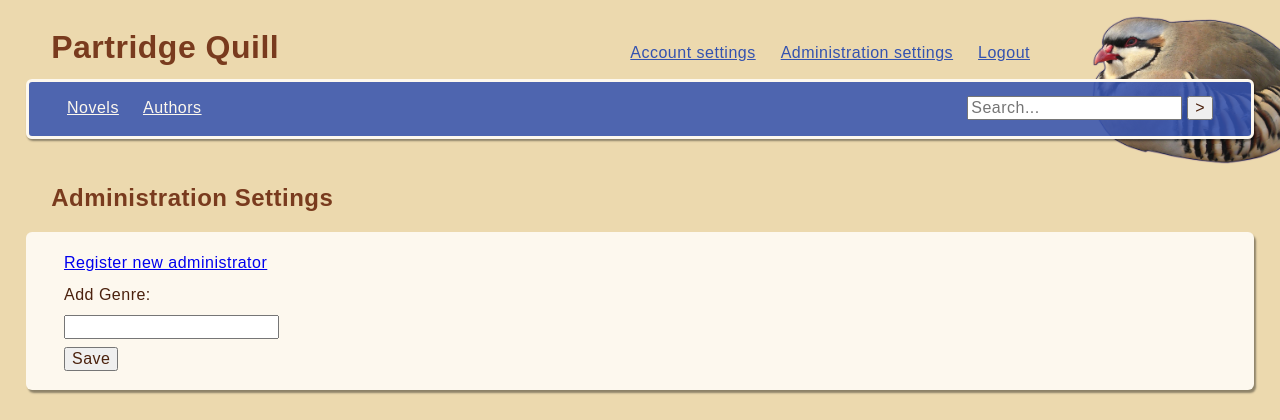
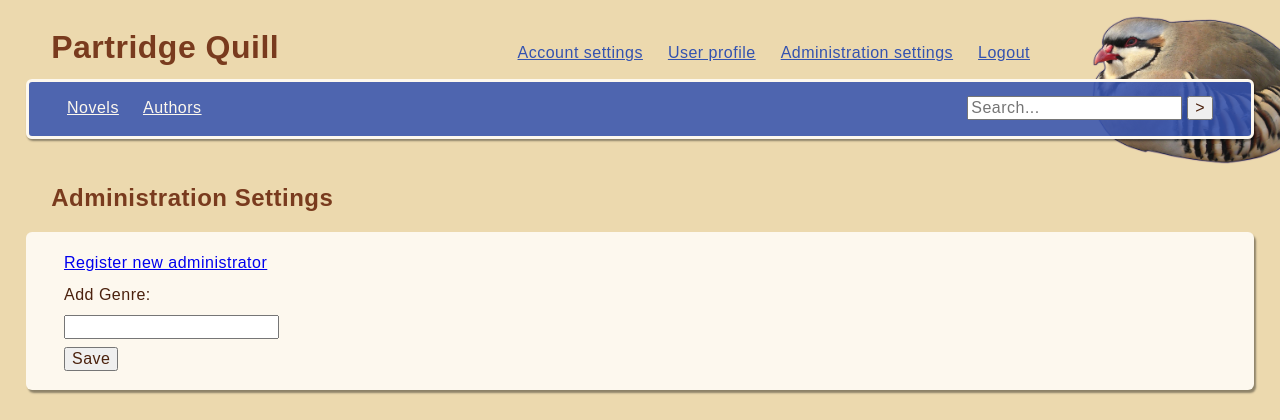
Before and after one commit to wobuchiroubao/novel_website, a Flask app: page /administration_settings in a window 1280 px wide. Shown: the top 420 px of the page. Run offline with Flask 3, Linux system fonts and the light colour scheme; the visitor is signed in with stand-in values (Sample User, id 1); some libraries are stand-ins or nearby versions.

Commit message:
Moved personal novels management from account settings to separate page

```diff
--- a/app.py
+++ b/app.py
@@ -256,11 +256,7 @@ def account_settings():
         'SELECT nickname FROM "user" WHERE id = %s', [session['user_id']]
     )
     nickname, = cur.fetchone()
-    cur.execute(
-        'SELECT name, description FROM "novel" WHERE id_user = %s ORDER BY name',
-        [session['user_id']])
-    data = cur.fetchall()
-    return render_template('account_settings.html', nickname=nickname, data=data)
+    return render_template('account_settings.html', nickname=nickname)
 
 def account_settings_post(dbc, cur):
     set_var = None
@@ -283,6 +279,20 @@ def account_settings_post(dbc, cur):
         ]
     )
     dbc.commit()
+
+@app.route('/user_profile', methods=['GET'])
+def user_profile():
+    dbc = get_dbc()
+    cur = dbc.cursor()
+    cur.execute(
+        'SELECT nickname FROM "user" WHERE id = %s', [session['user_id']]
+    )
+    nickname, = cur.fetchone()
+    cur.execute(
+        'SELECT name, description FROM "novel" WHERE id_user = %s ORDER BY name',
+        [session['user_id']])
+    data = cur.fetchall()
+    return render_template('user_profile.html', nickname=nickname, data=data)
 
 @app.route('/administration_settings', methods=['GET', 'POST'])
 def administration_settings():
--- a/static/style.css
+++ b/static/style.css
@@ -72,6 +72,12 @@ ul, ol {
   font-weight: bold;
 }
 
+.big-text {
+  color: var(--brown);
+  font-size: 24px;
+  font-weight: bold;
+}
+
 a.settings {
   padding-left: 20px;
   color: var(--blue);
--- a/templates/base.html
+++ b/templates/base.html
@@ -15,6 +15,7 @@
       <nav>
         {% if 'user_id' in session %}
           <a class="settings" href={{ url_for('account_settings') }}>Account settings</a>
+          <a class="settings" href={{ url_for('user_profile') }}>User profile</a>
           {% if session.get('user_rights') == 'admin_' %}
             <a class="settings" href={{ url_for('administration_settings') }}>Administration settings</a>
           {% endif %}
```
Also changed, not shown: templates/account_settings.html (+0 -19 lines), templates/user_profile.html (added, +31 -0 lines).
